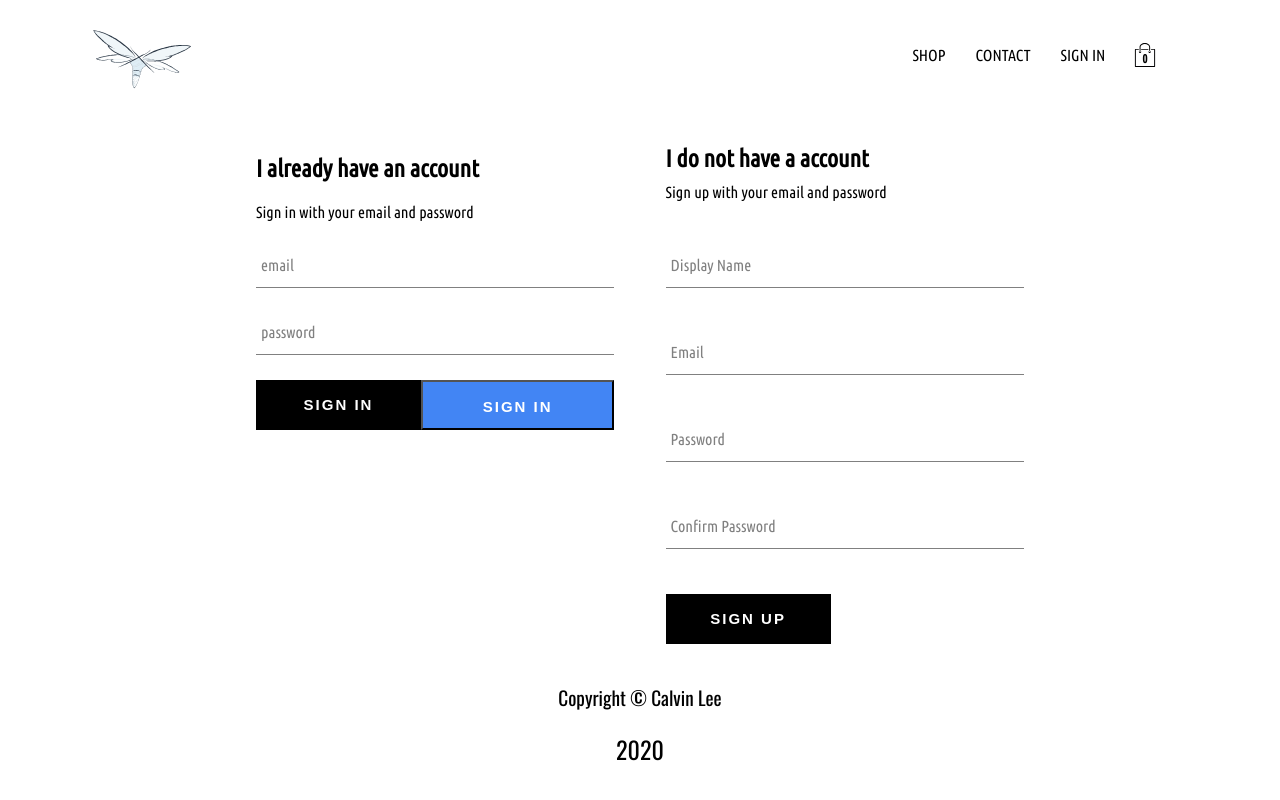
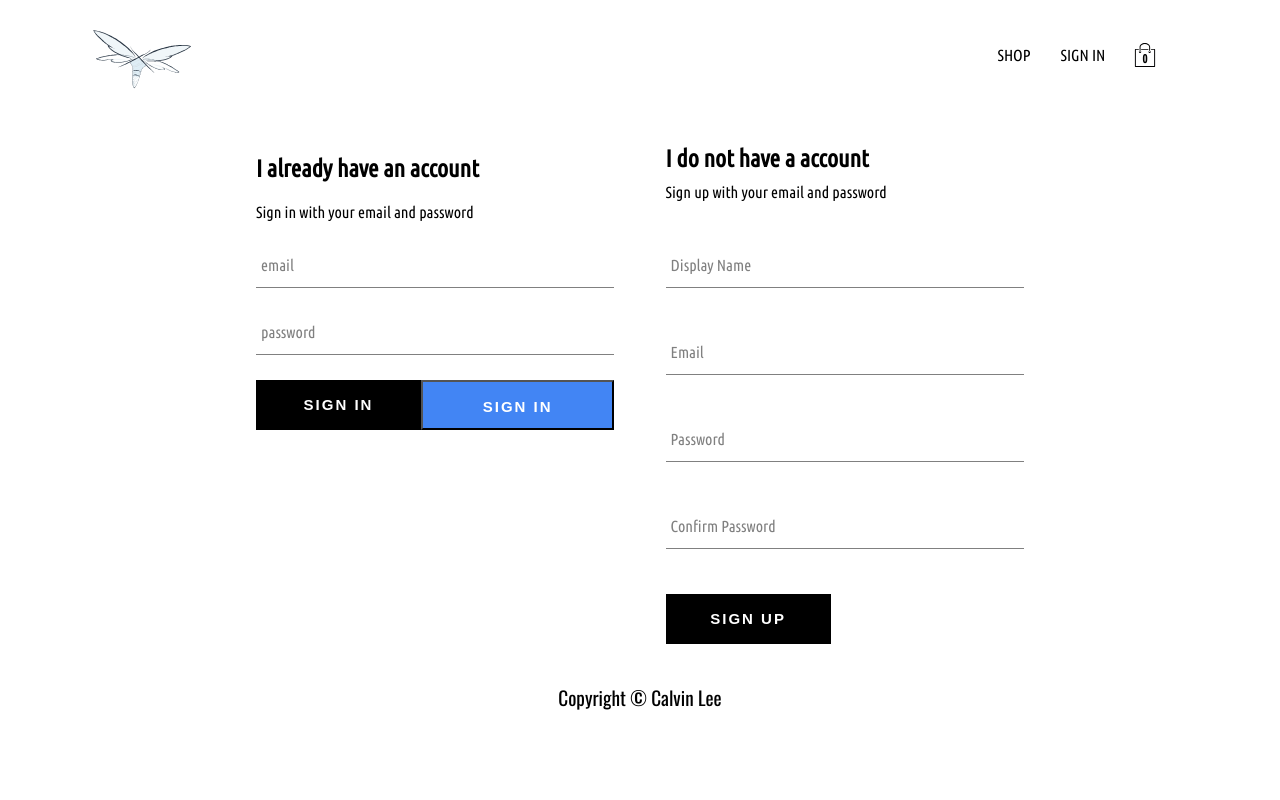
Before and after one commit to stalk-calvin/shop_react, a React (Create React App) app: page /signin in a window 1280 px wide. Built offline with nearby package versions, Linux system fonts and the light colour scheme; no server answers.

Commit message:
Fix header/footer

```diff
--- a/src/components/footer/footer.component.jsx
+++ b/src/components/footer/footer.component.jsx
@@ -5,7 +5,7 @@ import './footer.styles.scss';
 
 const Footer = () => (
     <footer className='footer'>
-        <div className='container'><p>Copyright &copy; Calvin Lee</p> <span className='larger'>2020</span></div>
+        <div className='container'><p>Copyright &copy; Calvin Lee</p></div>
     </footer>
 )
 
--- a/src/components/header/header.component.jsx
+++ b/src/components/header/header.component.jsx
@@ -20,9 +20,6 @@ const Header = ({ currentUser, hidden }) => (
             <OptionLink to='/shop'>
                 SHOP
             </OptionLink>
-            <OptionLink to='/shop'>
-                CONTACT
-            </OptionLink>
             {
                 currentUser ? (
                     <OptionDiv onClick={() => {auth.signOut()}} title={"Welcome " + currentUser.displayName}>SIGN OUT</OptionDiv>
```
